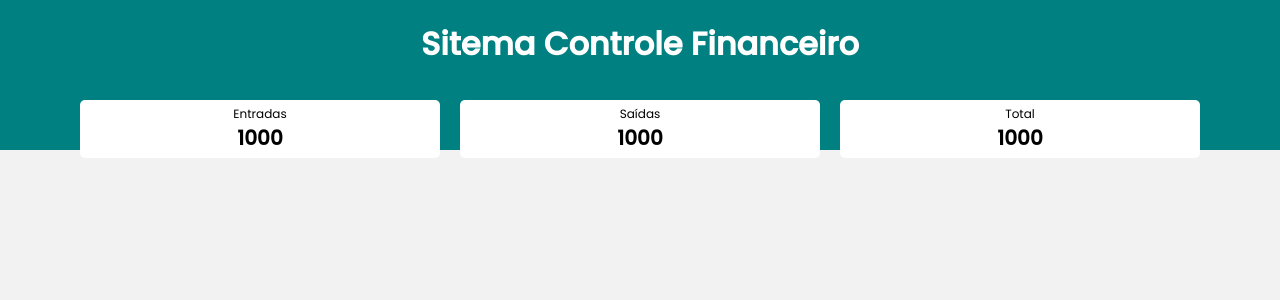
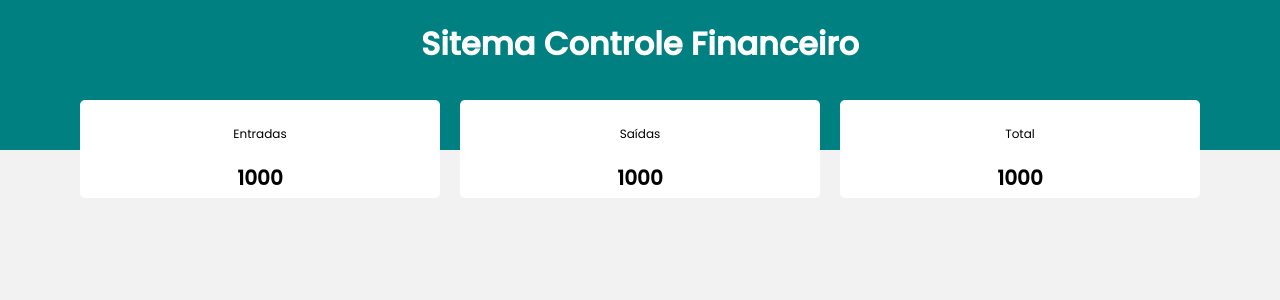
Before and after one commit to AlanFaraj83/Projeto-Controle-de-financas, a React (Create React App) app in the folder financas/: page / in a window 1280 px wide. Shown: the top 300 px of the page. Built offline with nearby package versions, Linux system fonts and the light colour scheme.

Commit message:
:lipstick: feat: Atualizando a pagina styles.js

```diff
--- a/financas/src/components/ResumeItem/styles.js
+++ b/financas/src/components/ResumeItem/styles.js
@@ -33,6 +33,7 @@ export const Header = styled.header`
     justify-content: space-around;
     width: 100%;
     gap: 10px;
+    margin: 20px auto;
 
     svg {
         width: 25px;
```
